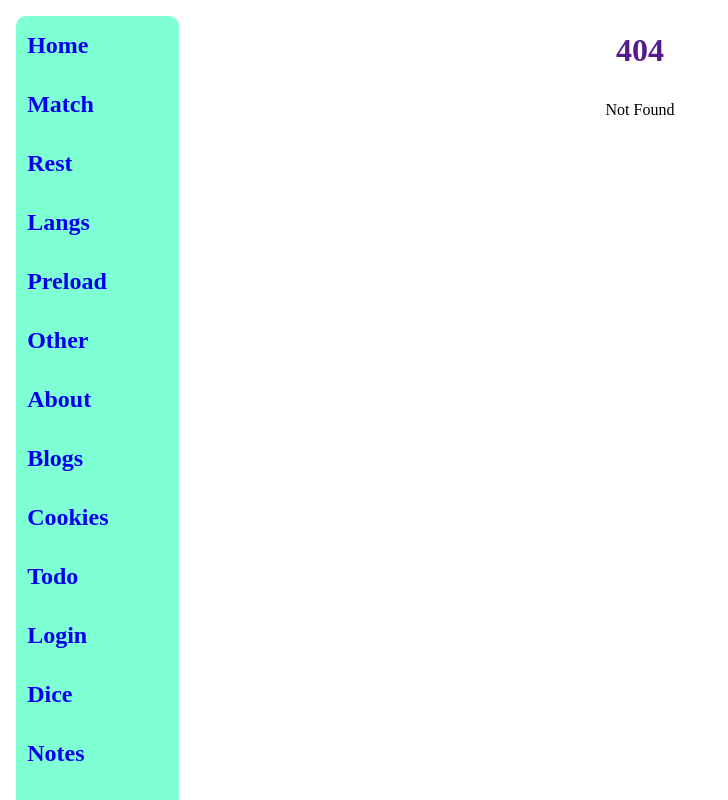
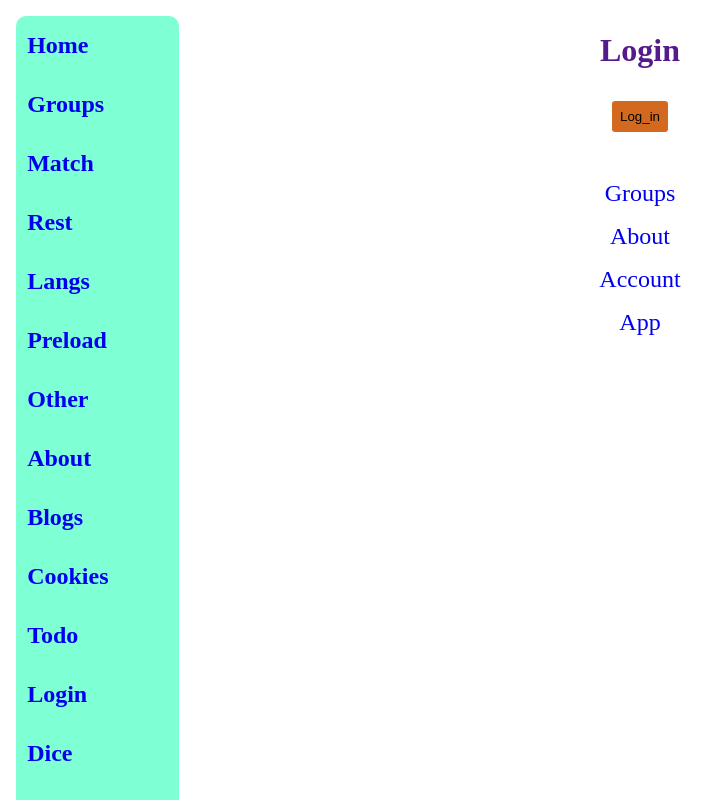
Before and after one commit to Waldemar-00/Sveltekit, a SvelteKit app: page /groups/login in a window 1280 px wide. Before the commit this address had no page. Shown: the top 800 px of the page, without its empty margins (0-728 px from the left). Built offline with nearby package versions, Linux system fonts and the light colour scheme.

Commit message:
Used the protected routes(authed).

```diff
--- a/src/routes/+layout.svelte
+++ b/src/routes/+layout.svelte
@@ -7,6 +7,7 @@
 <nav>
 	<ul class="navigate">
 		<li><a href="/"><h2>Home</h2></a></li>
+		<li><a href="groups"><h2>Groups</h2></a></li>
 		<li><a href="/match"><h2>Match</h2></a></li>
 		<li><a href="/rest"><h2>Rest</h2></a></li>
 		<li><a href="/langs"><h2>Langs</h2></a></li>
--- /dev/null
+++ b/src/routes/groups/(authed)/+layout.svelte
@@ -0,0 +1,21 @@
+<slot></slot>
+<form method="POST" action="/groups/logout">
+	<button>Log_out</button>
+</form>
+
+<style>
+	form {
+		display: flex;
+		flex-direction: column;
+		align-items: center;
+		justify-content: center;
+		width: 80vw;
+		margin: 0 auto;
+	}
+	button {
+		padding: 0.5rem;
+		border: none;
+		border-radius: 0.2rem;
+		background-color: rgb(210, 30, 54);
+	}
+</style>
--- /dev/null
+++ b/src/routes/groups/(authed)/account/+page.svelte
@@ -0,0 +1 @@
+<h1>ACCOUNT</h1>
--- /dev/null
+++ b/src/routes/groups/(authed)/app/+page.svelte
@@ -0,0 +1 @@
+<h1>APP</h1>
--- /dev/null
+++ b/src/routes/groups/+layout.svelte
@@ -0,0 +1,32 @@
+<slot></slot>
+<nav>
+	<ul>
+		<li><a href="/groups">Groups</a></li>
+		<li><a href="/groups/about">About</a></li>
+		<li><a href="/groups/account">Account</a></li>
+		<li><a href="/groups/app">App</a></li>
+	</ul>
+</nav>
+
+<style>
+	nav {
+		width: 80vmin;
+		margin: 3rem auto;
+	}
+	ul {
+		list-style: none;
+		padding: 0;
+		display: flex;
+		flex-direction: column;
+		align-items: center;
+		justify-content: center;
+		flex-wrap: wrap;
+		gap: 1rem;
+		width: 60vmin;
+		font-size: 1.5rem;
+		margin: 0 auto;
+	}
+	a {
+		text-decoration: none;
+	}
+</style>
--- /dev/null
+++ b/src/routes/groups/+page.svelte
@@ -0,0 +1 @@
+<h1>Groups</h1>
--- /dev/null
+++ b/src/routes/groups/about/+page.svelte
@@ -0,0 +1 @@
+<h1>ABOUT</h1>
--- /dev/null
+++ b/src/routes/groups/login/+page.server.js
@@ -0,0 +1,8 @@
+import { redirect } from '@sveltejs/kit';
+
+export const actions = {
+  default: ( { cookies, url } ) => {
+    cookies.set( 'login', 'true', { path: '/' } );
+    throw redirect(303, url.searchParams.get('redirectTo') ?? '/groups')
+  }
+}
--- /dev/null
+++ b/src/routes/groups/login/+page.svelte
@@ -0,0 +1,22 @@
+<h1>Login</h1>
+
+<form method="POST">
+	<button>Log_in</button>
+</form>
+
+<style>
+	form {
+		display: flex;
+		flex-direction: column;
+		align-items: center;
+		justify-content: center;
+		width: 80vw;
+		margin: 0 auto;
+	}
+	button {
+		padding: 0.5rem;
+		border: none;
+		border-radius: 0.2rem;
+		background-color: chocolate;
+	}
+</style>
```
Also changed, not shown: src/routes/groups/(authed)/+layout.server.js (added, +10 -0 lines), src/routes/groups/logout/+page.server.js (added, +8 -0 lines).
